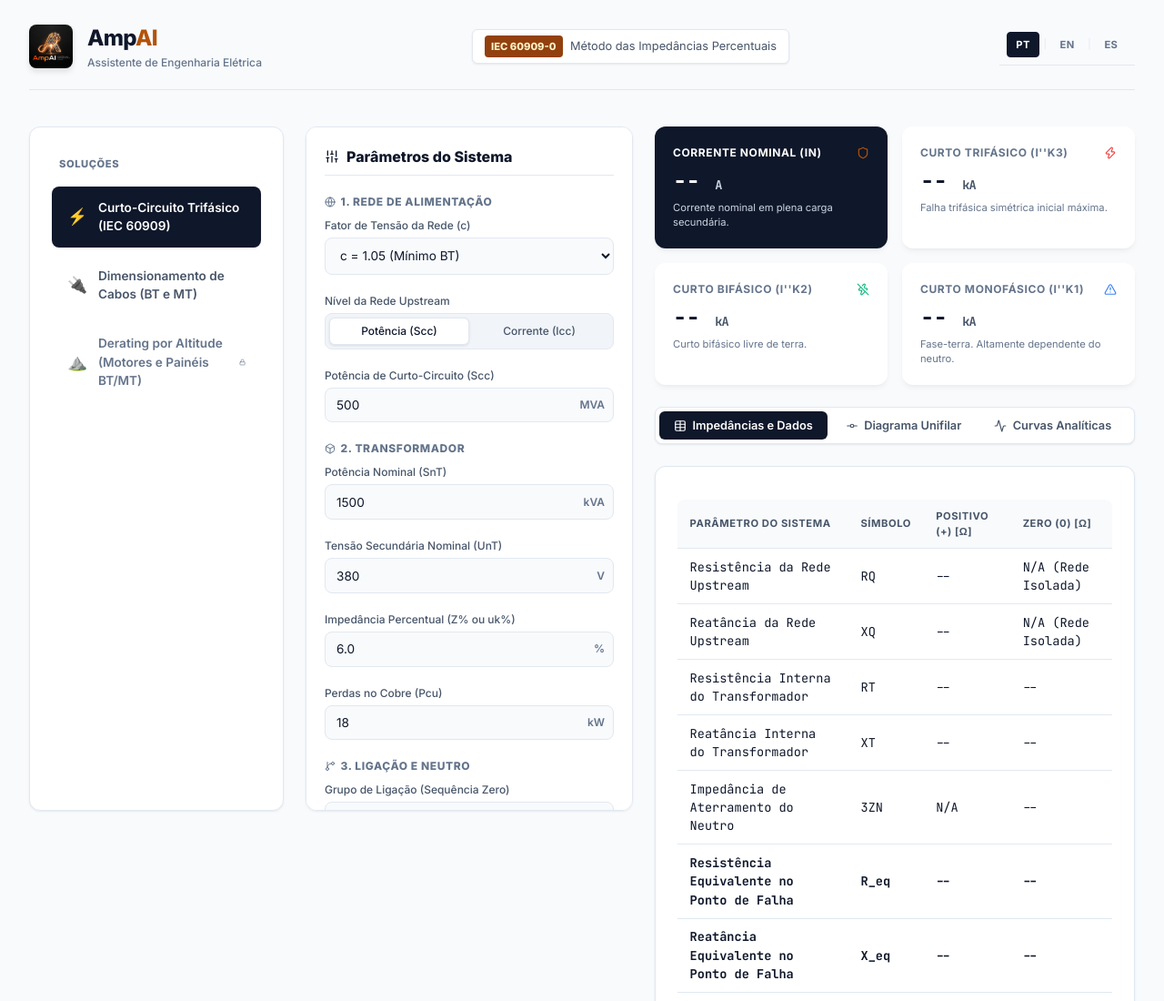
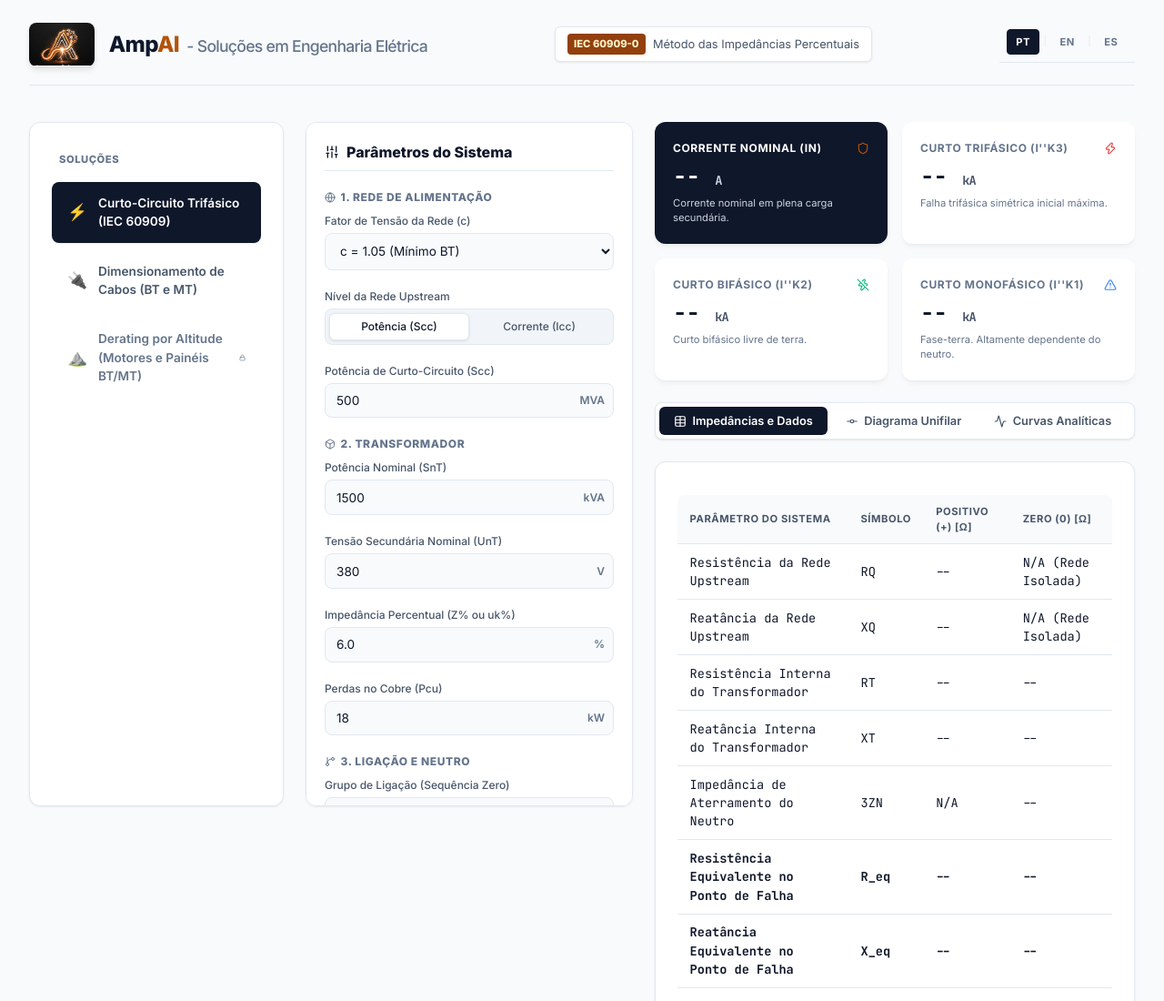
Before and after one commit to ThiagoKenoblauFritsche/AmpAI, a website: page index.html in a window 1280 px wide. Shown: the top 1100 px of the page at 91% size. Drawn offline with nearby package versions, Linux system fonts and the light colour scheme.

Commit message:
style(header): crop new logo to symbol only and reformat header title inline with language support

```diff
--- a/index.html
+++ b/index.html
@@ -1005,11 +1005,11 @@
         <!-- Header -->
         <header>
             <div class="header-title" style="display: flex; align-items: center; gap: 1rem;">
-                <img src="img/logo.png" alt="AmpAI Logo" style="height: 48px; width: 48px; object-fit: cover; border-radius: 8px; box-shadow: 0 4px 6px rgba(0,0,0,0.1);">
-                <div>
-                    <h1 style="font-size: 1.5rem; font-weight: 800; letter-spacing: -0.03em; color: var(--text-primary);">Amp<span style="color: var(--accent);">AI</span></h1>
-                    <p style="font-size: 0.75rem; color: var(--text-muted); font-weight: 500;" data-i18n="header.subtitle">Assistente de Engenharia Elétrica</p>
-                </div>
+                <img src="img/logo_symbol.png" alt="AmpAI Logo" style="height: 48px; object-fit: contain; border-radius: 8px; box-shadow: 0 4px 6px rgba(0,0,0,0.1);">
+                <h1 style="font-size: 1.5rem; font-weight: 800; letter-spacing: -0.03em; color: var(--text-primary); margin: 0;">
+                    Amp<span style="color: var(--accent);">AI</span>
+                    <span style="font-size: 1.1rem; font-weight: 500; color: var(--text-muted); margin-left: 0.25rem;"> - <span data-i18n="header.subtitle">Soluções em Engenharia Elétrica</span></span>
+                </h1>
             </div>
             <div class="header-meta">
                 <span class="norm-badge" id="header-norm-badge">IEC 60909-0</span>
@@ -1835,7 +1835,7 @@
         const i18nDictionary = {
             pt: {
                 'header.title': 'Assistente de Engenharia Elétrica',
-                'header.subtitle': 'Soluções de Cálculos e Dimensionamentos',
+                'header.subtitle': 'Soluções em Engenharia Elétrica',
                 'header.method': 'Método das Impedâncias Percentuais',
                 'header.cabling.method': 'Capacidade de Condução e Limites',
                 'nav.solutions': 'Soluções',
@@ -1976,7 +1976,7 @@
             },
             en: {
                 'header.title': 'Electrical Engineering Assistant',
-                'header.subtitle': 'Calculation & Sizing Solutions',
+                'header.subtitle': 'Electrical Engineering Solutions',
                 'header.method': 'Percentage Impedance Method',
                 'header.cabling.method': 'Ampacity and Limits',
                 'nav.solutions': 'Solutions',
@@ -2117,7 +2117,7 @@
             },
             es: {
                 'header.title': 'Asistente de Ingeniería Eléctrica',
-                'header.subtitle': 'Soluciones de Cálculos y Dimensionamiento',
+                'header.subtitle': 'Soluciones en Ingeniería Eléctrica',
                 'header.method': 'Método de las Impedancias Porcentuales',
                 'header.cabling.method': 'Capacidad de Conducción y Límites',
                 'nav.solutions': 'Soluciones',
```
Also changed, not shown: img/logo_symbol.png (added).
